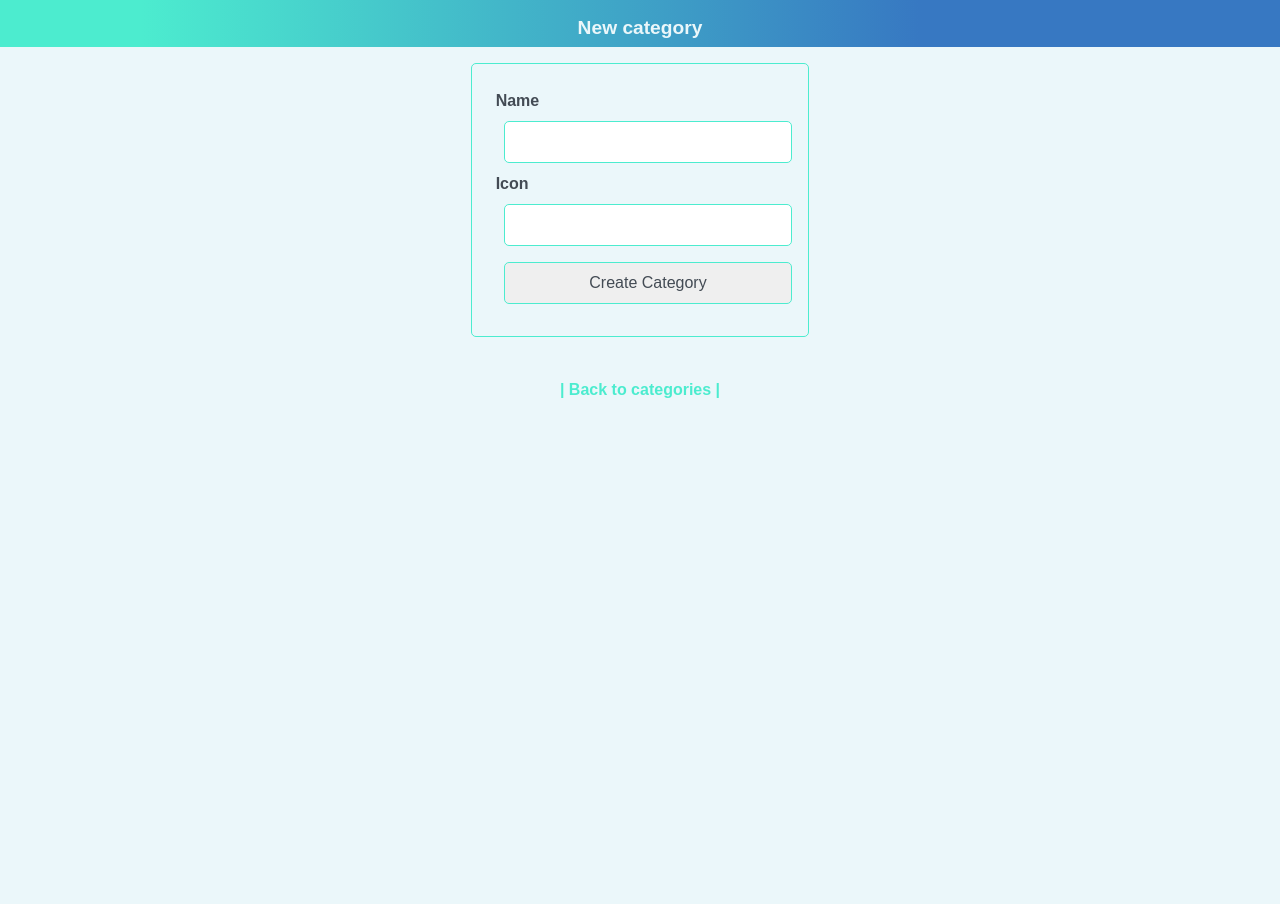
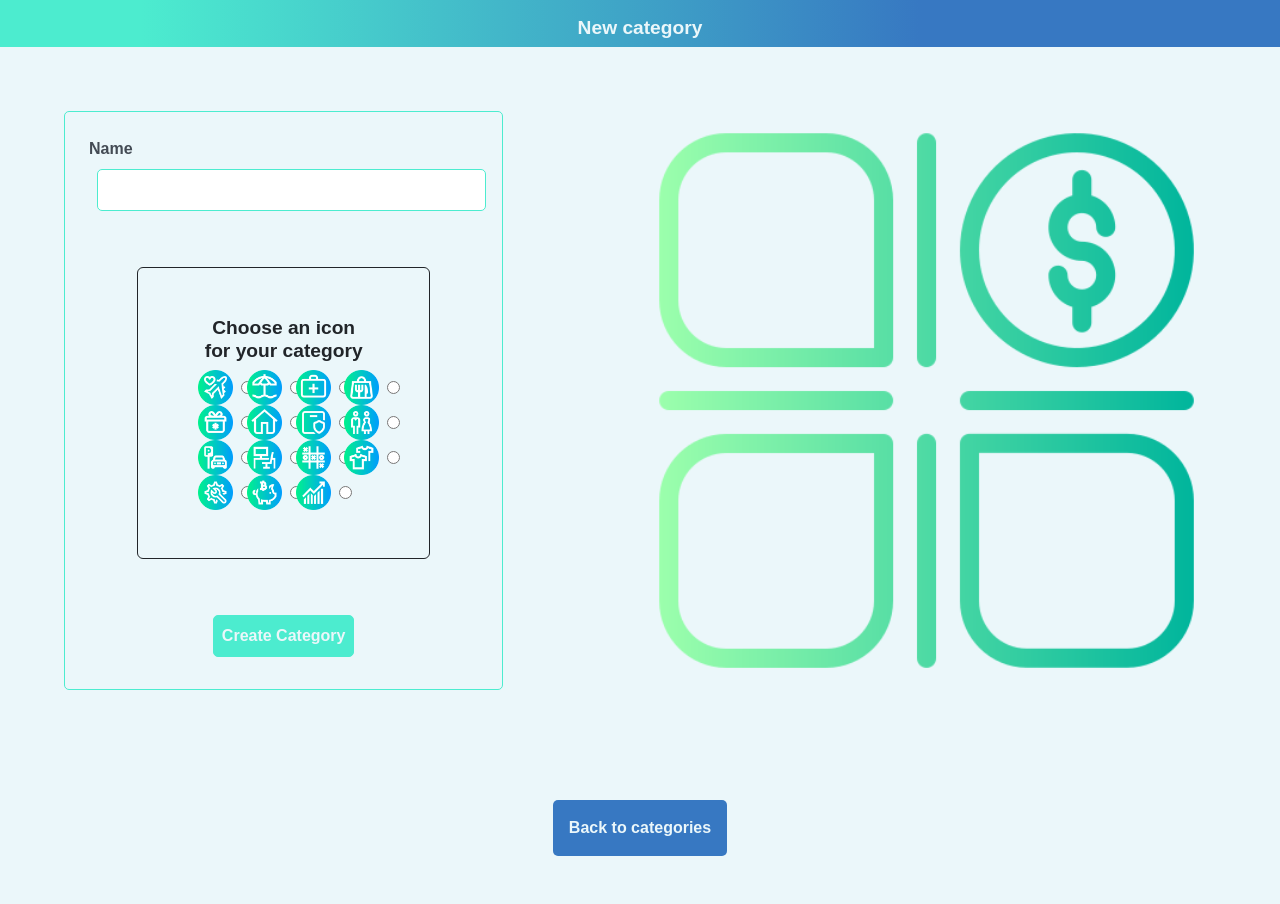
Before and after one commit to ahzamir/budget-app, a Rails app: page /users/1/categories/new in a window 1280 px wide. Shown: the part 69-973 px from the top of the page. Before the commit the page ends 467 px from the top, so only its background shows below. Run offline with Rails 7, Linux system fonts and the light colour scheme; style sheets or scripts are compiled from the project's sources; some libraries are stand-ins or nearby versions.

Commit message:
added some design to the add categories page

```diff
--- a/app/assets/stylesheets/application.scss
+++ b/app/assets/stylesheets/application.scss
@@ -310,9 +310,9 @@ form label {
   margin-top: 0.5rem;
 }
 
-.icons {
-  width: 25px;
-  height: 25px;
+.icon {
+  width: 35px;
+  height: 35px;
 }
 
 .link-buttons {
--- a/app/views/categories/_form.html.erb
+++ b/app/views/categories/_form.html.erb
@@ -1,9 +1,9 @@
-<%= form_with(url: user_categories_path(current_user), model: @category, local: true) do |form| %>
+<%= form_with(url: user_categories_path(current_user), model: @category, local: true, class: "w-100 d-flex flex-column align-items-center") do |form| %>
   <% if category.errors.any? %>
-    <div style="color: red">
+    <div id="error_explanation" class="alert alert-danger">
       <h2><%= pluralize(category.errors.count, "error") %> prohibited this category from being saved:</h2>
 
-      <ul>
+      <ul class="list-unstyled">
         <% category.errors.each do |error| %>
           <li><%= error.full_message %></li>
         <% end %>
@@ -11,17 +11,75 @@
     </div>
   <% end %>
 
-  <div>
+  <div class="w-100">
     <%= form.label :name %>
-    <%= form.text_field :name %>
+    <%= form.text_field :name, class: "w-100" %>
   </div>
 
-  <div>
-    <%= form.label :icon %>
-    <%= form.text_field :icon %>
+  <div class="row border border-dark rounded m-1 p-2 m-md-5 p-md-5">
+    <h2 class="col-12 text-center text-dark">Choose an icon for your category</h2>
+    <div class="col-4 col-md-3 d-flex justify-content-around">
+      <%= image_tag image_path('airplane.png'), class: "icon" %>
+      <%= form.radio_button :icon, "airplane.png" %>
+    </div>
+    <div class="col-4 col-md-3 d-flex justify-content-around">
+      <%= image_tag image_path('beach.png'), class: "icon" %>
+      <%= form.radio_button :icon, "beach.png" %>
+    </div>
+    <div class="col-4 col-md-3 d-flex justify-content-around">
+      <%= image_tag image_path('first-aid-kit.png'), class: "icon" %>
+      <%= form.radio_button :icon, "first-aid-kit.png" %>
+    </div>
+    <div class="col-4 col-md-3 d-flex justify-content-around">
+      <%= image_tag image_path('food.png'), class: "icon" %>
+      <%= form.radio_button :icon, "food.png" %>
+    </div>
+    <div class="col-4 col-md-3 d-flex justify-content-around">
+      <%= image_tag image_path('gift.png'), class: "icon" %>
+      <%= form.radio_button :icon, "gift.png" %>
+    </div>
+    <div class="col-4 col-md-3 d-flex justify-content-around">
+      <%= image_tag image_path('home.png'), class: "icon" %>
+      <%= form.radio_button :icon, "home.png" %>
+    </div>
+    <div class="col-4 col-md-3 d-flex justify-content-around">
+      <%= image_tag image_path('insurance.png'), class: "icon" %>
+      <%= form.radio_button :icon, "insurance.png" %>
+    </div>
+    <div class="col-4 col-md-3 d-flex justify-content-around">
+      <%= image_tag image_path('newlyweds.png'), class: "icon" %>
+      <%= form.radio_button :icon, "newlyweds.png" %>
+    </div>
+    <div class="col-4 col-md-3 d-flex justify-content-around">
+      <%= image_tag image_path('parking.png'), class: "icon" %>
+      <%= form.radio_button :icon, "parking.png" %>
+    </div>
+    <div class="col-4 col-md-3 d-flex justify-content-around">
+      <%= image_tag image_path('workplace.png'), class: "icon" %>
+      <%= form.radio_button :icon, "workplace.png" %>
+    </div>
+    <div class="col-4 col-md-3 d-flex justify-content-around">
+      <%= image_tag image_path('tic-tac-toe.png'), class: "icon" %>
+      <%= form.radio_button :icon, "tic-tac-toe.png" %>
+    </div>
+    <div class="col-4 col-md-3 d-flex justify-content-around">
+      <%= image_tag image_path('team-shirt.png'), class: "icon" %>
+      <%= form.radio_button :icon, "team-shirt.png" %>
+    </div>
+    <div class="col-4 col-md-3 d-flex justify-content-around">
+      <%= image_tag image_path('support.png'), class: "icon" %>
+      <%= form.radio_button :icon, "support.png" %>
+    </div>
+    <div class="col-4 col-md-3 d-flex justify-content-around">
+      <%= image_tag image_path('saving.png'), class: "icon" %>
+      <%= form.radio_button :icon, "saving.png" %>
+    </div>
+    <div class="col-4 col-md-3 d-flex justify-content-around">
+      <%= image_tag image_path('profits.png'), class: "icon" %>
+      <%= form.radio_button :icon, "profits.png" %>
+    </div>
   </div>
-
-  <div>
+  <div class="actions">
     <%= form.submit %>
   </div>
 <% end %>
--- a/app/views/categories/new.html.erb
+++ b/app/views/categories/new.html.erb
@@ -2,10 +2,13 @@
   <h2>New category</h2>
 </div>
 
-<%= render "form", category: @category %>
+<div class="d-flex justify-content-around p-5 pb-2 w-100">
+  <%= render "form", category: @category %>
+  <div class="d-none d-md-block w-25"></div>
+    <%= image_tag image_path('categories.png'), class: "d-none d-md-flex h-100" %>
+  </div>
+</div>
 
-<br>
-
-<div>
-  <%= link_to "| Back to categories |", user_categories_path(current_user) %>
+<div class="d-flex justify-content-around w-100 pb-5">
+  <%= link_to "Back to categories", user_categories_path(current_user), class: "link-buttons" %>
 </div>
```
Also changed, not shown: app/assets/images/categories.png (added).
